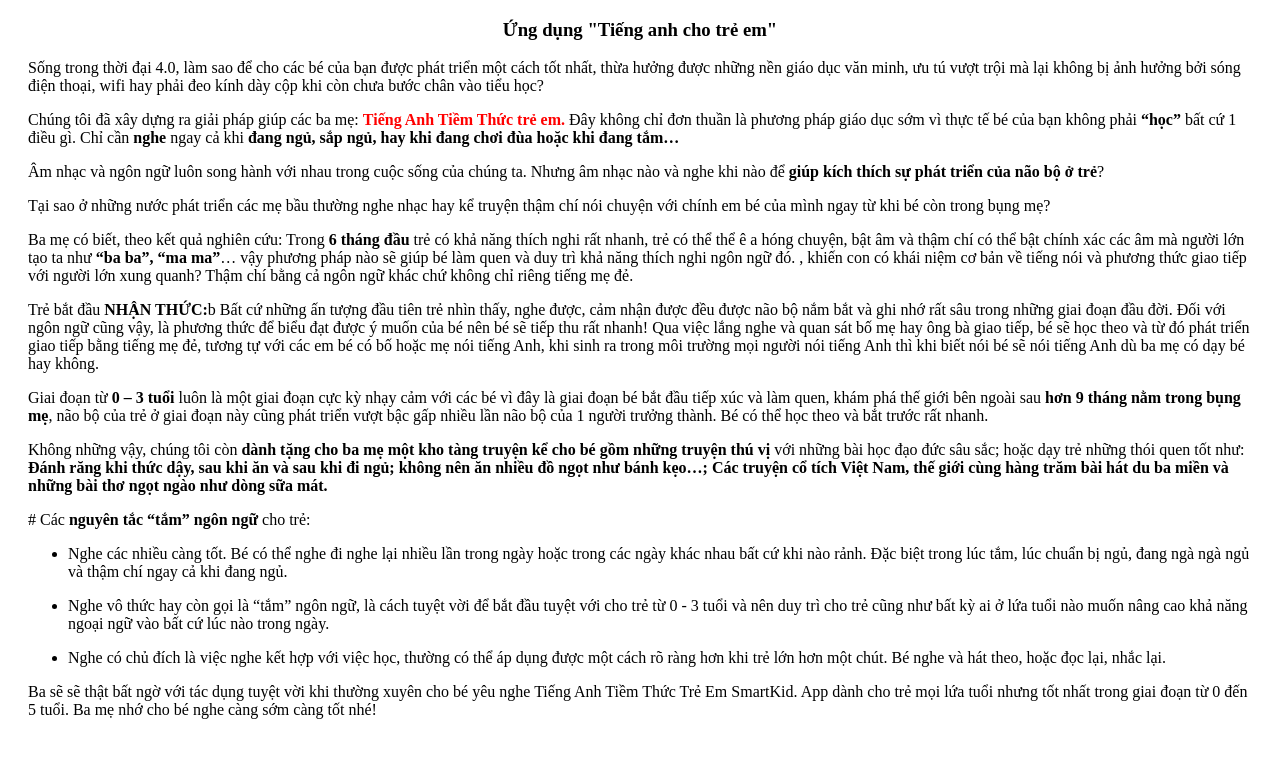
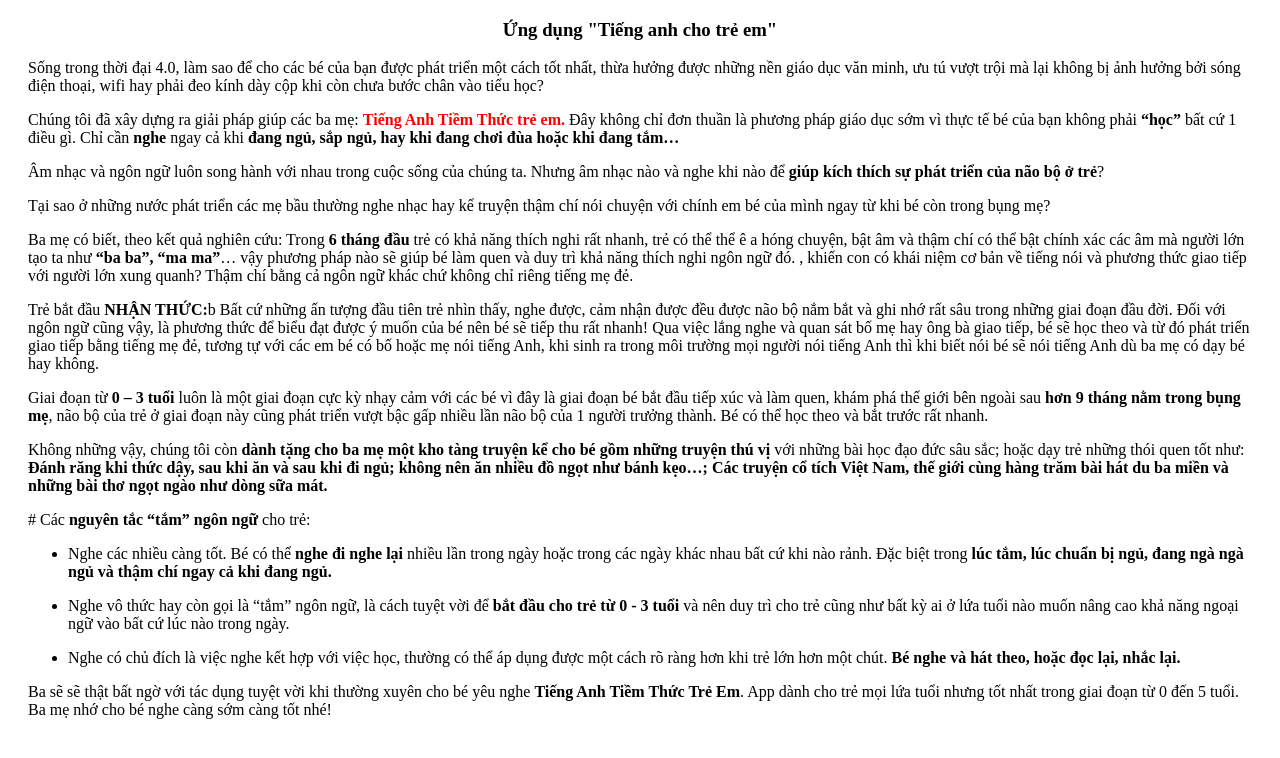
Before and after one commit to hoangkien07051/hoangkien07051.github.io, a plain HTML site: page index.html in a window 1280 px wide. Drawn offline with Linux system fonts and the light colour scheme.

Commit message:
Update index.html

```diff
--- a/index.html
+++ b/index.html
@@ -38,11 +38,12 @@
 
         <p># Các <b>nguyên tắc “tắm” ngôn ngữ</b> cho trẻ:</p>
         <ul>
-            <li><p>Nghe các nhiều càng tốt. Bé có thể nghe đi nghe lại nhiều lần trong ngày hoặc trong các ngày khác nhau bất cứ khi nào rảnh. Đặc biệt trong lúc tắm, lúc chuẩn  bị ngủ, đang ngà ngà ngủ và thậm chí ngay cả khi đang ngủ. </p></li>
-            <li><p>Nghe vô thức hay còn gọi là “tắm” ngôn ngữ, là cách tuyệt vời để bắt đầu tuyệt với cho trẻ từ 0 -  3 tuổi và nên duy trì cho trẻ cũng như bất kỳ ai ở lứa tuổi nào muốn nâng cao khả năng ngoại ngữ vào bất cứ lúc nào trong ngày.</p></li>
-            <li><p>Nghe có chủ đích là việc nghe kết hợp với việc học, thường có thể áp dụng được một cách rõ ràng hơn khi trẻ lớn hơn một chút. Bé nghe và hát theo, hoặc đọc lại, nhắc lại.</p></li>
+            <li><p>Nghe các nhiều càng tốt. Bé có thể <b>nghe đi nghe lại</b> nhiều lần trong ngày hoặc trong các ngày khác nhau bất cứ khi nào rảnh.
+                Đặc biệt trong <b>lúc tắm, lúc chuẩn  bị ngủ, đang ngà ngà ngủ và thậm chí ngay cả khi đang ngủ.</b> </p></li>
+            <li><p>Nghe vô thức hay còn gọi là “tắm” ngôn ngữ, là cách tuyệt vời để <b>bắt đầu cho trẻ từ 0 -  3 tuổi</b> và nên duy trì cho trẻ cũng như bất kỳ ai ở lứa tuổi nào muốn nâng cao khả năng ngoại ngữ vào bất cứ lúc nào trong ngày.</p></li>
+            <li><p>Nghe có chủ đích là việc nghe kết hợp với việc học, thường có thể áp dụng được một cách rõ ràng hơn khi trẻ lớn hơn một chút. <b>Bé nghe và hát theo, hoặc đọc lại, nhắc lại.</b></p></li>
         </ul>
-        <p>Ba sẽ sẽ thật bất ngờ với tác dụng tuyệt vời khi thường xuyên cho bé yêu nghe Tiếng Anh Tiềm Thức Trẻ Em SmartKid. App dành cho trẻ mọi lứa tuổi nhưng tốt nhất trong giai đoạn từ 0 đến 5 tuổi. Ba mẹ nhớ cho bé nghe càng sớm càng tốt nhé!</p>
+        <p>Ba sẽ sẽ thật bất ngờ với tác dụng tuyệt vời khi thường xuyên cho bé yêu nghe <b>Tiếng Anh Tiềm Thức Trẻ Em</b>. App dành cho trẻ mọi lứa tuổi nhưng tốt nhất trong giai đoạn từ 0 đến 5 tuổi. Ba mẹ nhớ cho bé nghe càng sớm càng tốt nhé!</p>
     </div>
 
 </body>
```
